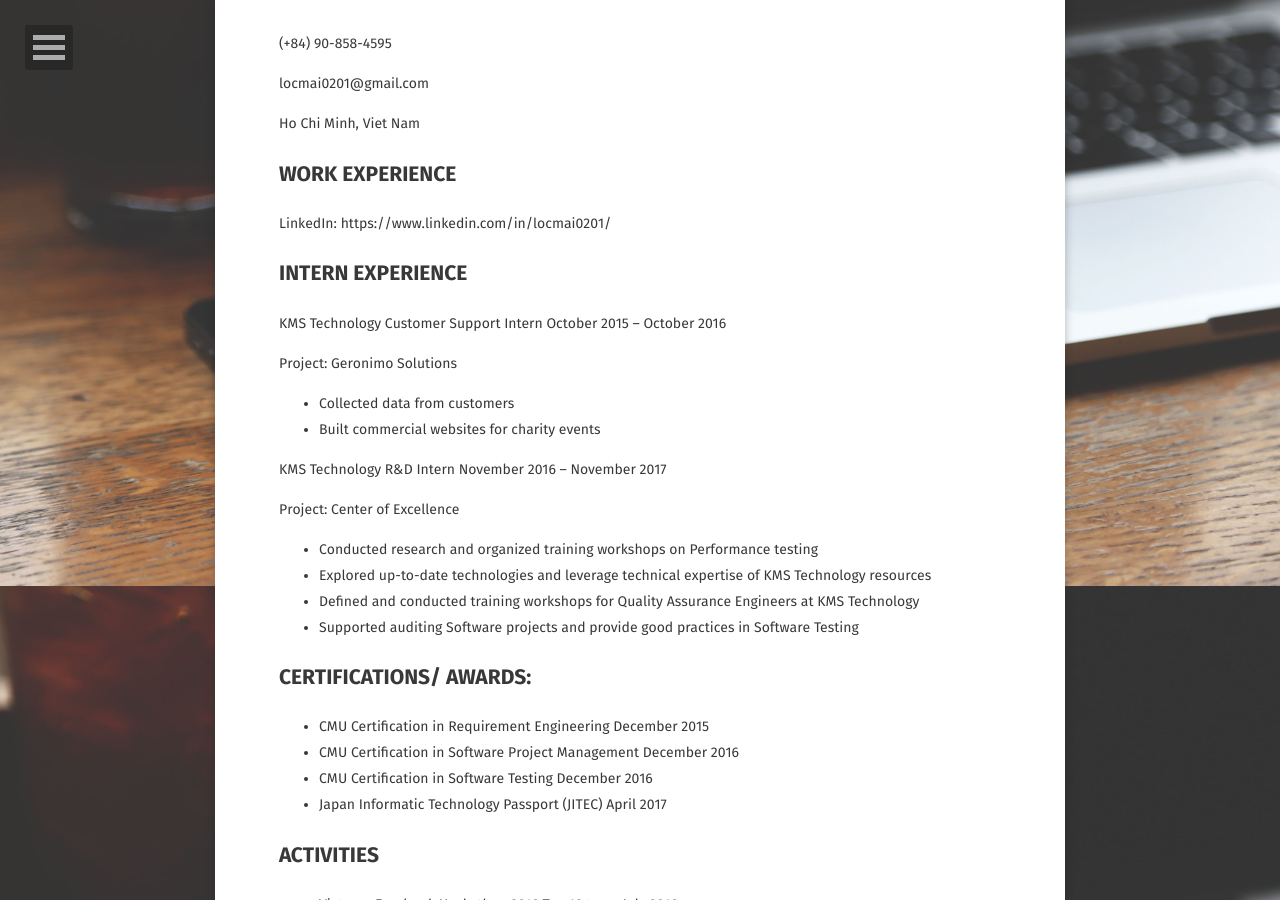
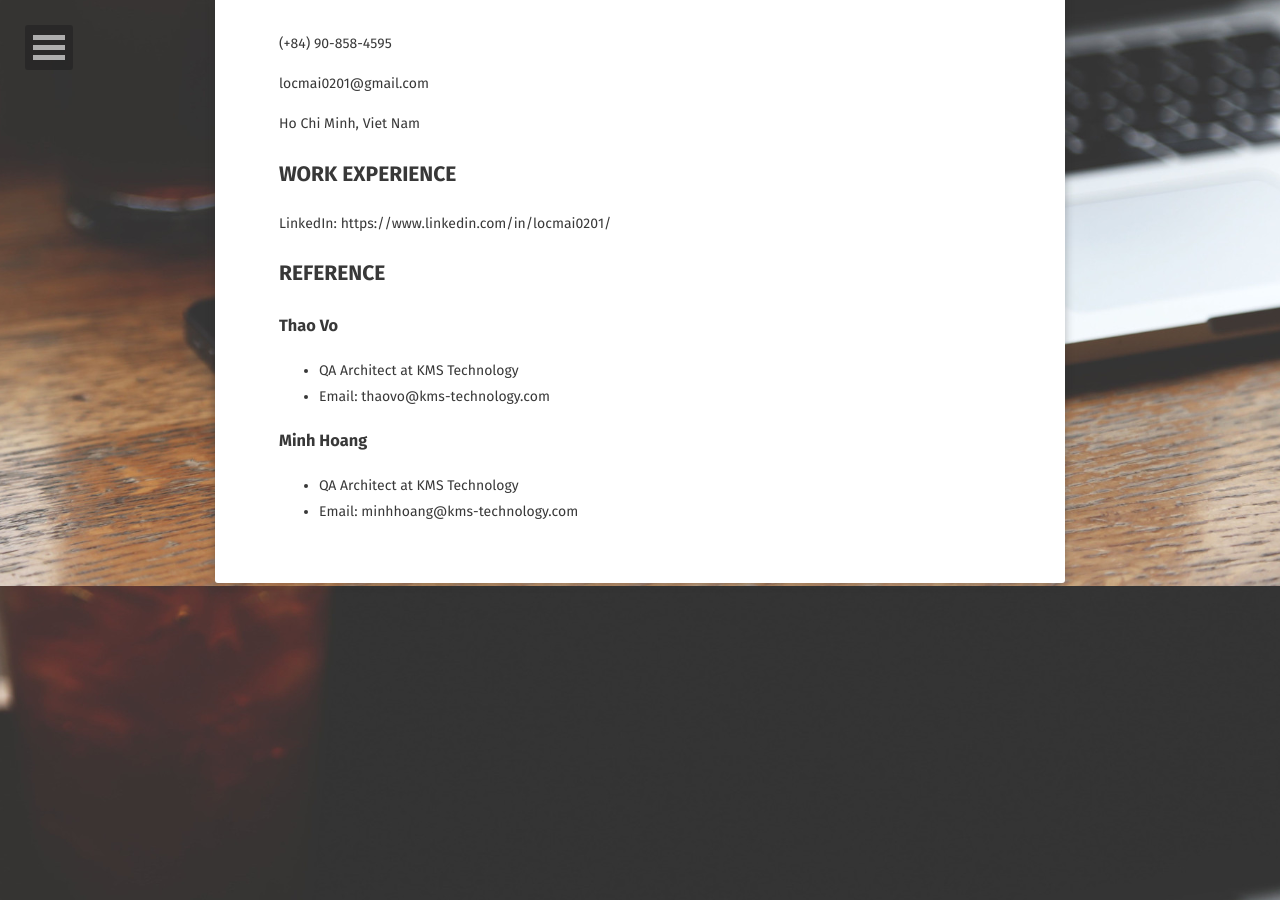
Before and after one commit to locmai/locmai.github.io, a Jekyll site: the page built from resume/index.md, in a window 1280 px wide and 900 px high, scrolled down 314 px. Built offline with Jekyll 4.4.1, drawn with Linux system fonts in a browser that asks for light colours; nearby versions of some CDN libraries; some web fonts are replaced; some of the changed text lies outside the part shown.

```diff
--- a/resume/index.md
+++ b/resume/index.md
@@ -19,42 +19,6 @@ Ho Chi Minh, Viet Nam
 
 LinkedIn: https://www.linkedin.com/in/locmai0201/
 
-## INTERN EXPERIENCE
-KMS Technology		Customer Support Intern	October 2015 – October 2016
-
-Project: Geronimo Solutions
-* Collected data from customers
-* Built commercial websites for charity events
-
-KMS Technology		R&D Intern			November 2016 – November 2017
-
-Project: Center of Excellence
-* Conducted research and organized training workshops on Performance testing
-* Explored up-to-date technologies and leverage technical expertise of KMS Technology resources
-* Defined and conducted training workshops for Quality Assurance Engineers at KMS Technology
-* Supported auditing Software projects and provide good practices in Software Testing
-
-## CERTIFICATIONS/ AWARDS:
-* CMU Certification in Requirement Engineering 				December 2015
-* CMU Certification in Software Project Management			December 2016
-* CMU Certification in Software Testing 					December 2016
-* Japan Informatic Technology Passport (JITEC)				April 2017
-
-## ACTIVITIES
-* Vietnam Facebook Hackathon 2016		Top 10 team		July 2016
-* 9cv9 Transportation Hackathon 2017		Runner-Up		April 2017
-* Zalo Hackathon 2017				Top 10 team		December 2017
-
-
-## TECHNICAL SKILLS
-* Jave, Python
-* Kubernetes, Helm, Istio, Argo Workflow, Argo CD
-* Jenkins, GitHub Action
-* AWS, GCP, Azure
-* Terraform, Puppet
-* DevOps
-* Performance Testing
-
 ## REFERENCE
 ### Thao Vo
 * QA Architect at KMS Technology
```
Also changed, not shown: about/index.md (+2 -7 lines).
